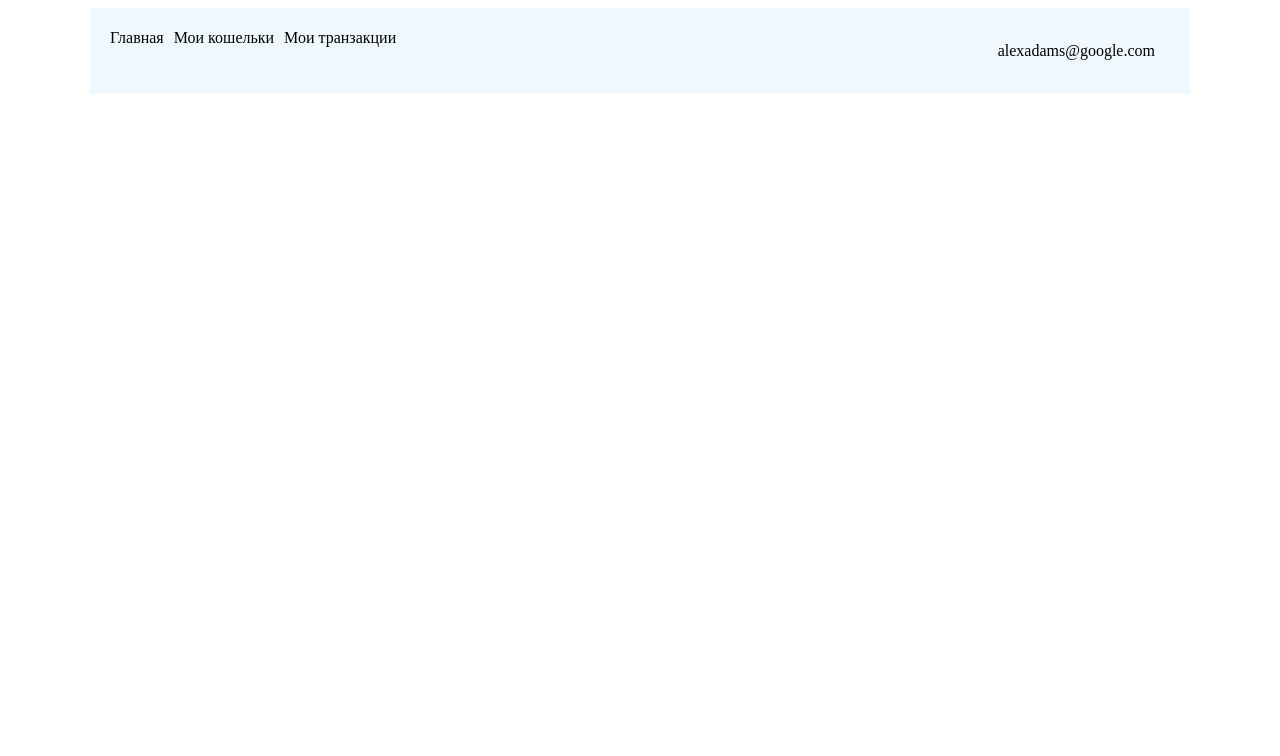
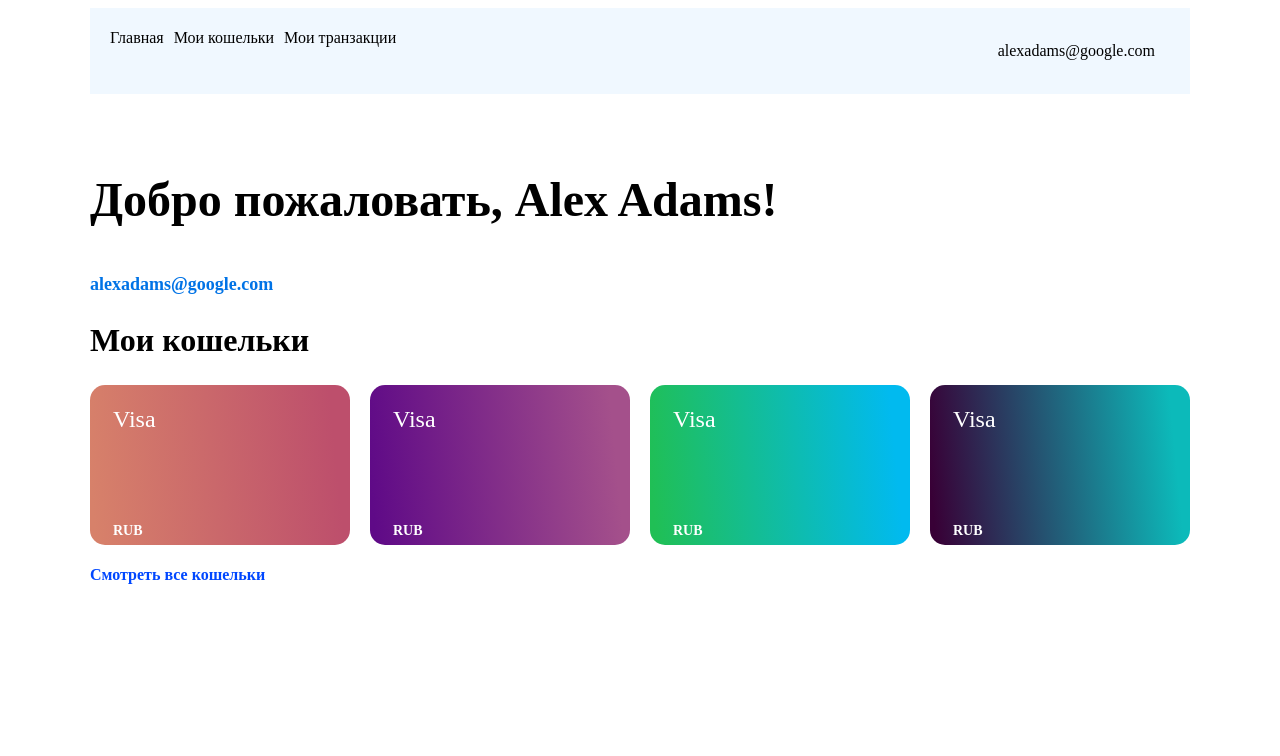
Before and after one commit to sayfvdev/Wallet, a website: page vite-project/index.html in a window 1280 px wide. Shown: the top 756 px of the page. Drawn offline with Linux system fonts and the light colour scheme; files that its build step writes are made by us from their sources.

Commit message:
Update index.html

```diff
--- a/vite-project/index.html
+++ b/vite-project/index.html
@@ -5,7 +5,7 @@
     <link rel="icon" type="image/svg+xml" href="/vite.svg" />
     <meta name="viewport" content="width=device-width, initial-scale=1.0" />
     <title>Vite App</title>
-    <link rel="stylesheet" href="./css/style.css">
+    <link rel="stylesheet" href="./style/style.css">
   </head>
   <body>
     <section class="header">
@@ -29,6 +29,6 @@
      <section class="visa">
 
   </section>
-    <script type="module" src="/src/main.js"></script>
+    <script type="module" src="./script.js"></script>
   </body>
 </html>
```
